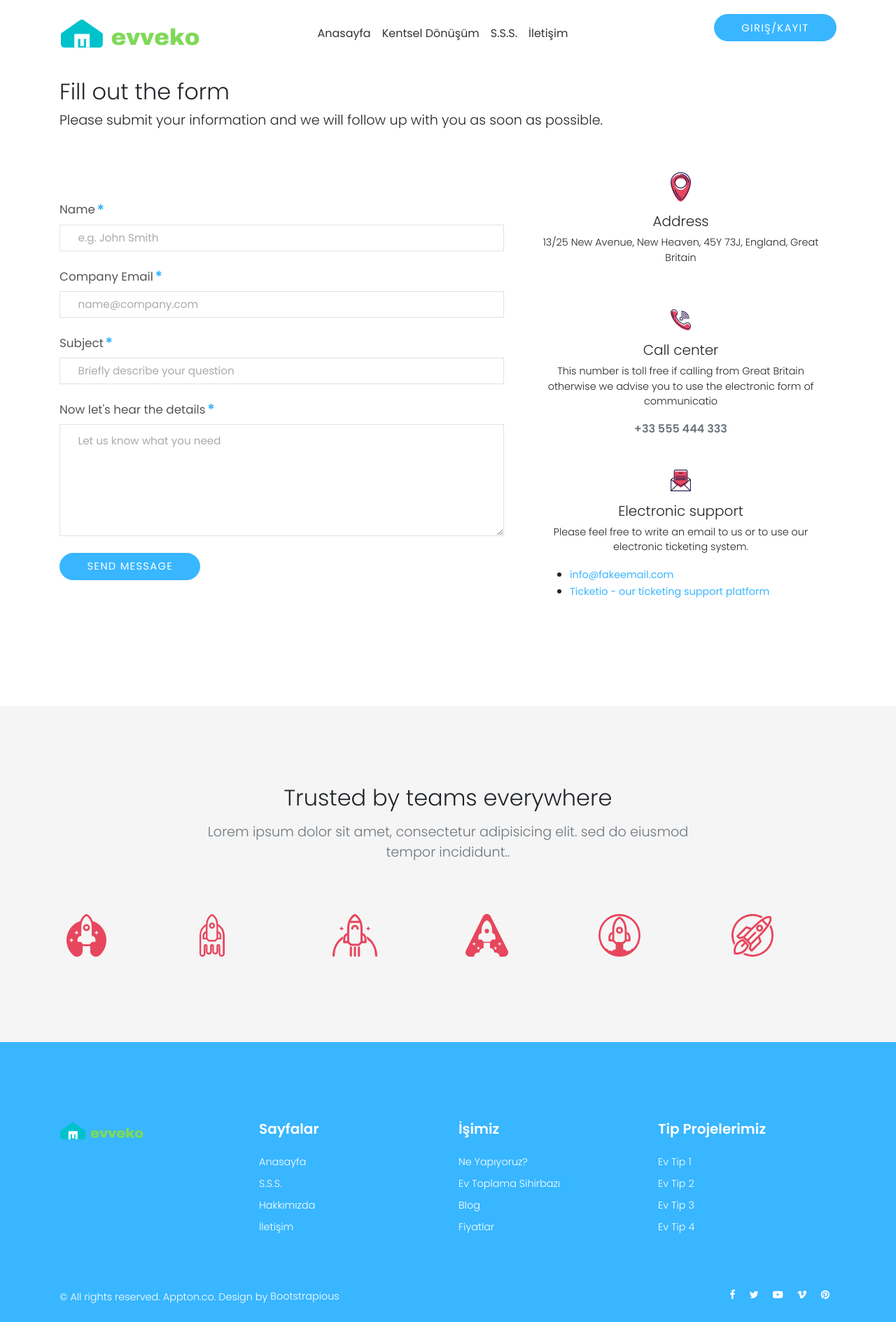
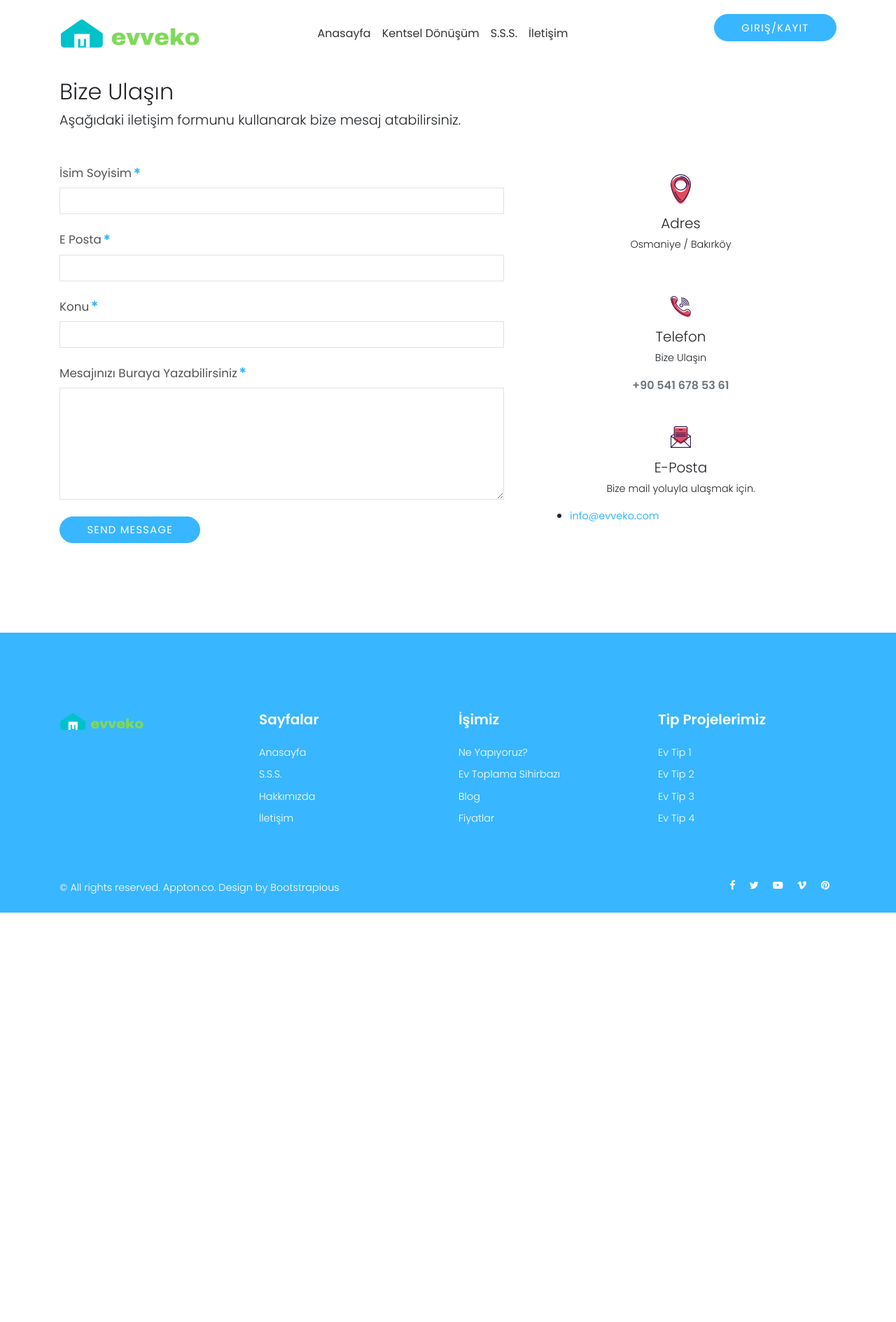
Before and after one commit to YusufKARA61/Python-Donusum, a Flask app: page /contact in a window 1280 px wide. Shown: the whole page at 70% size. After the commit the page ends 1304 px from the top, so only its background shows below. Run offline with Flask 3, Linux system fonts and the light colour scheme; some libraries are stand-ins or nearby versions.

Commit message:
2805 Ev Son
Düzeltmeler

```diff
--- a/app.py
+++ b/app.py
@@ -17,9 +17,31 @@ mysql = MySQL(app)
 def main():
     return render_template("frontend/main.html")
 
-@app.route("/contact")
+@app.route("/contact", methods=["GET", "POST"])
 def contact():
-    return render_template("frontend/contact.html")
+    if request.method == "POST":
+        # Mesaj gönderme işlemleri
+
+        # Mesaj gönderildi bildirimini göster
+        message = "Mesaj gönderildi"
+        return render_template("frontend/contact.html", notification=message)
+
+    return render_template("frontend/contact.html", notification=None)
+
+@app.route("/save_contact", methods=["POST"])
+def save_contact():
+    name = request.form['name']
+    email = request.form['email']
+    subject = request.form['subject']
+    message = request.form['message']
+
+    cursor = mysql.connection.cursor()
+    sorgu = "INSERT INTO tbl_messages (name, email, subject, message) VALUES (%s, %s, %s, %s)"
+    cursor.execute(sorgu, (name, email, subject, message))
+    mysql.connection.commit()
+    cursor.close()
+
+    return redirect(url_for('contact'))
 
 @app.route("/blog")
 def blog():
@@ -42,11 +64,17 @@ def basvurularim():
 
 @app.route("/sorularim")
 def sorularim():
-    return render_template("frontend/sorularim.html")
+    if 'user_id' in session:
+        return render_template("frontend/sorularim.html")
+    else:
+        return redirect(url_for('login'))
 
 @app.route("/profilayar")
 def profilayar():
-    return render_template("frontend/profilayar.html")
+    if 'user_id' in session:
+        return render_template("frontend/profilayar.html")
+    else:
+        return redirect(url_for('login'))
 
 @app.route("/donusum")
 def donusum():
--- a/static/front/js/custom.js
+++ b/static/front/js/custom.js
@@ -3,4 +3,10 @@ jQuery(document).ready(function() {
 	"use strict";
 	// Your custom js code goes here.
 
+function showNotification(message) {
+        var notificationDiv = document.getElementById("notification");
+        notificationDiv.textContent = message;
+        notificationDiv.style.display = "block";
+}
+
 });
--- a/templates/frontend/contact.html
+++ b/templates/frontend/contact.html
@@ -5,83 +5,67 @@
 {% block icerik %}
 
 
+
+
 <section>
     <div class="container">
       <header class="section-header">
-        <h2 class="mb-2">Fill out the form</h2>
-        <p class="lead">Please submit your information and we will follow up with you as soon as possible.</p>
+        <h2 class="mb-2">Bize Ulaşın</h2>
+        <p class="lead">Aşağıdaki iletişim formunu kullanarak bize mesaj atabilirsiniz.</p>
       </header>
       <div class="row align-items-center mt-5">
         <div class="col-lg-7">
-          <form action="#" class="contact-form text-left">
+          <form action="/save_contact" method="post" class="contact-form text-left">
             <div class="form-group mb-4">
-              <label>Name<sup class="text-primary">&#10033;</sup></label>
-              <input type="text" name="name" placeholder="e.g. John Smith" class="form-control">
+              <label>İsim Soyisim<sup class="text-primary">&#10033;</sup></label>
+              <input type="text" name="name"  class="form-control">
             </div>
             <div class="form-group mb-4">
-              <label>Company Email<sup class="text-primary">&#10033;</sup></label>
-              <input type="text" name="email" placeholder="name@company.com" class="form-control">
+              <label>E Posta<sup class="text-primary">&#10033;</sup></label>
+              <input type="text" name="email"  class="form-control">
             </div>
             <div class="form-group mb-4">
-              <label>Subject<sup class="text-primary">&#10033;</sup></label>
-              <input type="text" name="subject" placeholder="Briefly describe your question" class="form-control">
+              <label>Konu<sup class="text-primary">&#10033;</sup></label>
+              <input type="text" name="subject"  class="form-control">
             </div>
             <div class="form-group mb-4">
-              <label>Now let's hear the details<sup class="text-primary">&#10033;</sup></label>
-              <textarea name="message" placeholder="Let us know what you need" class="form-control"></textarea>
+              <label>Mesajınızı Buraya Yazabilirsiniz<sup class="text-primary">&#10033;</sup></label>
+              <textarea name="message"  class="form-control"></textarea>
             </div>
             <div class="form-group">
               <input type="submit" value="Send message" class="btn btn-primary">
             </div>
           </form>
+          {% if notification %}
+              <div class="notification">{{ notification }}</div>
+          {% endif %}
+
+
         </div>
         <div class="col-lg-5 contact-details mt-5 mt-lg-0">
           <div class="box">
             <div class="icon d-flex align-items-end"><img src="{{ url_for('static', filename='front/img/placeholder.svg')}}" alt="" class="img-fluid"></div>
-            <h5>Address</h5>
-            <p class="text-small font-weight-light">13/25 New Avenue, New Heaven, 45Y 73J, England, Great Britain</p>
+            <h5>Adres</h5>
+            <p class="text-small font-weight-light">Osmaniye / Bakırköy</p>
           </div>
           <div class="box">
             <div class="icon d-flex align-items-end"><img src="{{ url_for('static', filename='front/img/technology.svg')}}" alt="" class="img-fluid"></div>
-            <h5>Call center</h5>
-            <p class="text-small font-weight-light">This number is toll free if calling from Great Britain otherwise we advise you to use the electronic form of communicatio</p><strong class="text-muted">+33 555 444 333</strong>
+            <h5>Telefon</h5>
+            <p class="text-small font-weight-light">Bize Ulaşın</p><strong class="text-muted">+90 541 678 53 61</strong>
           </div>
           <div class="box">
             <div class="icon d-flex align-items-end"><img src="{{ url_for('static', filename='front/img/multimedia.svg')}}" alt="" class="img-fluid"></div>
-            <h5>Electronic support</h5>
-            <p class="text-small font-weight-light">Please feel free to write an email to us or to use our electronic ticketing system.</p>
+            <h5>E-Posta</h5>
+            <p class="text-small font-weight-light">Bize mail yoluyla ulaşmak için.</p>
             <ul class="text-left">
-              <li><a href="mailto:info@fakeemail.com" class="text-small">info@fakeemail.com</a></li>
-              <li><a href="#" class="text-small">Ticketio - our ticketing support platform </a></li>
+              <li><a href="mailto:info@fakeemail.com" class="text-small">info@evveko.com</a></li>
             </ul>
           </div>
         </div>
       </div>
     </div>
   </section>
-  <!-- CLients Section-->
-  <section class="bg-gray">
-    <div class="container">
-      <div class="text-center">
-        <h2>Trusted by teams everywhere</h2>
-        <div class="row">
-          <div class="col-lg-8 mx-auto">
-            <p class="lead text-muted mt-2">Lorem ipsum dolor sit amet, consectetur adipisicing elit. sed do eiusmod tempor incididunt..</p>
-          </div>
-        </div>
-      </div>
-      <div class="clients mt-5">
-        <div class="row">
-          <div class="col-lg-2"><img src="{{ url_for('static', filename='front/img/client-1.svg')}}" alt="" class="client-image img-fluid"></div>
-          <div class="col-lg-2"><img src="{{ url_for('static', filename='front/img/client-2.svg')}}" alt="" class="client-image img-fluid"></div>
-          <div class="col-lg-2"><img src="{{ url_for('static', filename='front/img/client-3.svg')}}" alt="" class="client-image img-fluid"></div>
-          <div class="col-lg-2"><img src="{{ url_for('static', filename='front/img/client-4.svg')}}" alt="" class="client-image img-fluid"></div>
-          <div class="col-lg-2"><img src="{{ url_for('static', filename='front/img/client-5.svg')}}" alt="" class="client-image img-fluid"></div>
-          <div class="col-lg-2"><img src="{{ url_for('static', filename='front/img/client-6.svg')}}" alt="" class="client-image img-fluid"></div>
-        </div>
-      </div>
-    </div>
-  </section>
+
 
 
 {% endblock icerik %}
--- a/templates/frontend/layout.html
+++ b/templates/frontend/layout.html
@@ -165,5 +165,6 @@
     <script src="{{ url_for('static', filename='front/vendor/jquery.cookie/jquery.cookie.js') }}"> </script>
     <script src="{{ url_for('static', filename='front/vendor/lightbox2/js/lightbox.js') }}"></script>
     <script src="{{ url_for('static', filename='front/js/front.js') }}"></script>
+    <script src="{{ url_for('static', filename='front/js/custom.js') }}"></script>
   </body>
 </html>
```
Also changed, not shown: templates/frontend/basvurularim.html (+4 -3 lines), static/front/js/app.js.
